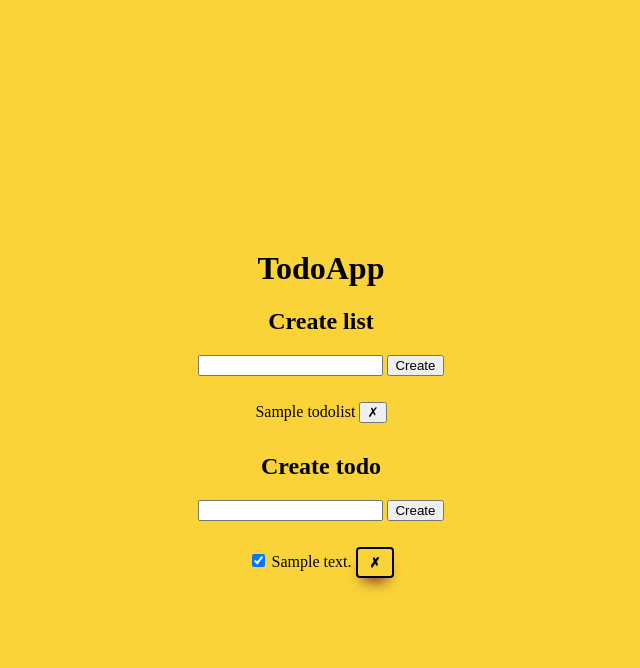
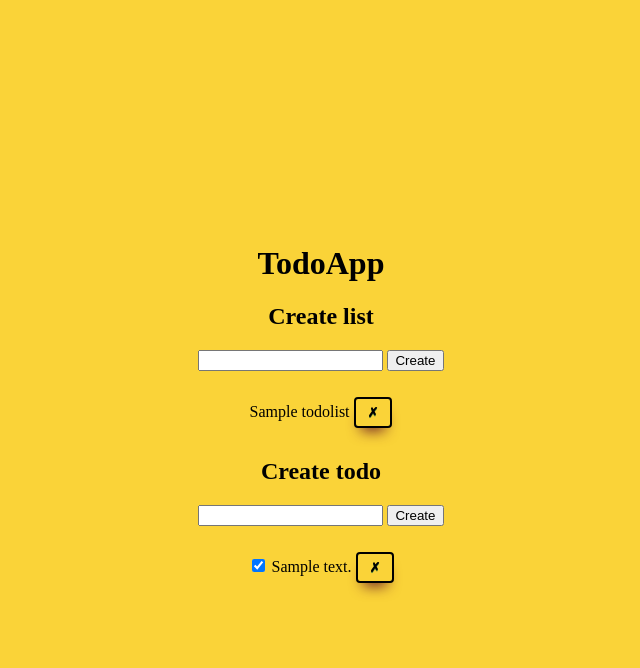
Before and after one commit to engelbrk/FlaskTodoApp, a Flask app: page /lists/1 in a window 1280 px wide. Shown: the top 668 px of the page, without its empty margins (319-959 px from the left). Run offline with Flask 2, Linux system fonts and the light colour scheme; tables that the repository leaves empty hold one stand-in row (values such as "Sample post").

Commit message:
Updated the css for the list delete button to be same as the todo delete button

```diff
--- a/static/css/styles.css
+++ b/static/css/styles.css
@@ -34,9 +34,32 @@ li {
     background-color:#ffffff;
 }
 
+.delete-list-button {
+    box-shadow: 0px 10px 14px -7px #732727;
+    background-color: #fad338;
+    border-radius:4px;
+    border:2px solid black;
+    display:inline-block;
+    cursor:pointer;
+    color:black;
+    font-family:Arial;
+    font-size:13px;
+    font-weight:bold;
+    padding:6px 12px;
+    text-decoration:none;
+    text-shadow:0px 1px 0px #5b8a3c;
+}
+
+.delete-list-button:hover {
+    background:linear-gradient(to bottom, #ffffff 5%, #b35959 100%);
+    background-color:#ffffff;
+}
+
 .delete:active {
     position:relative;
     top:1px;
+
+
 
 }
 
```
